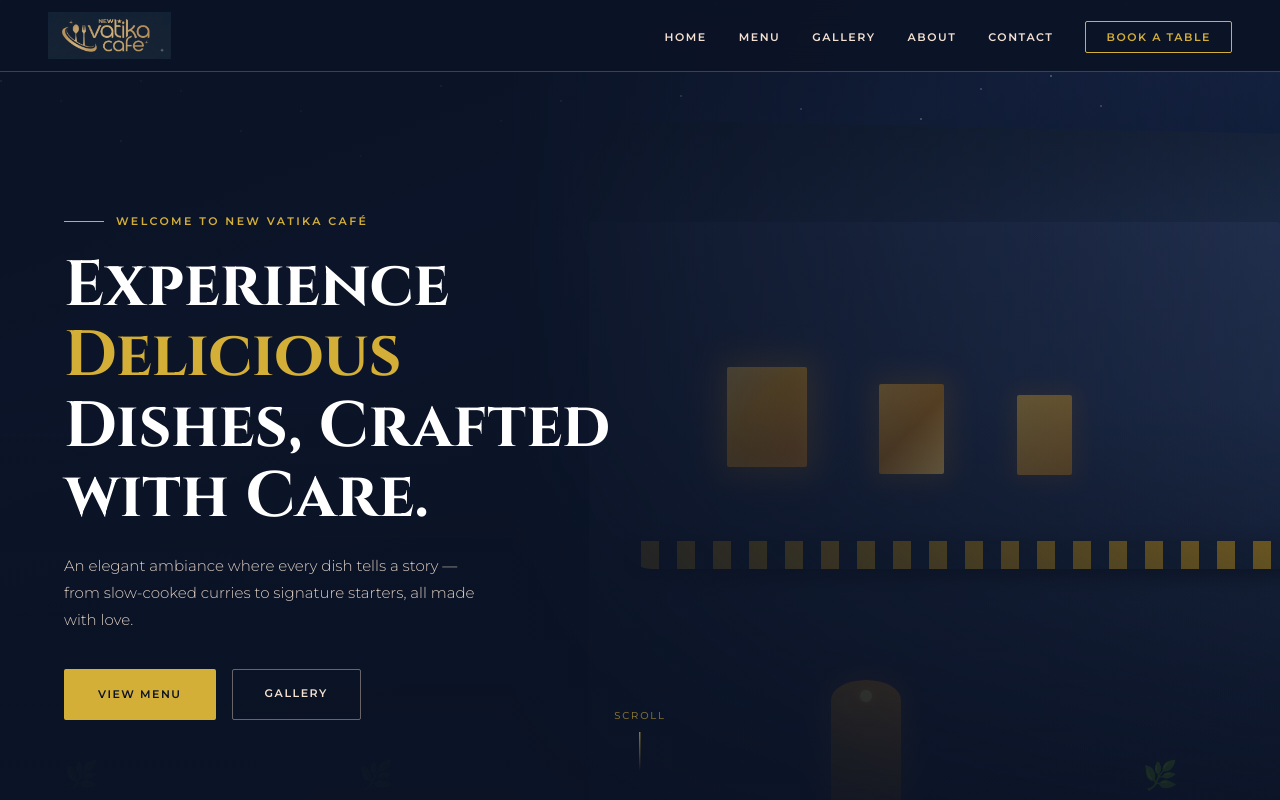
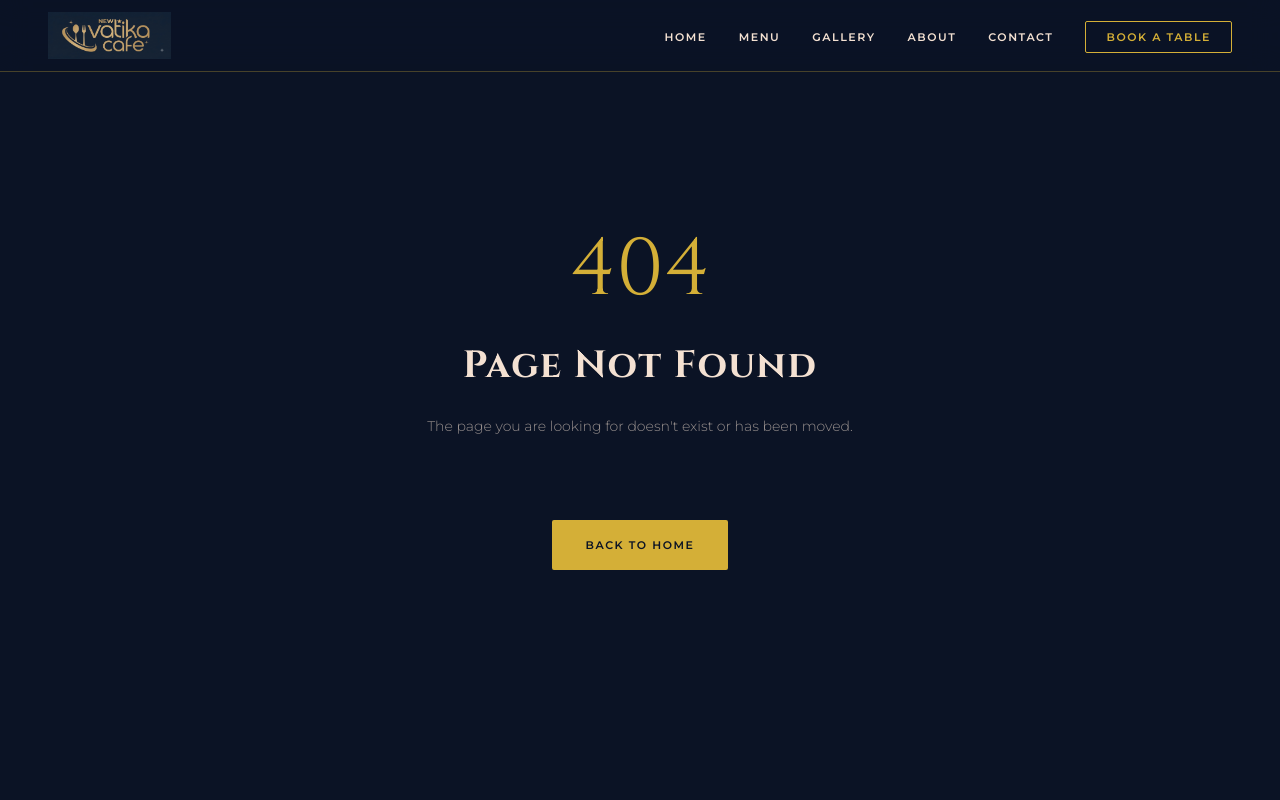
Before and after one commit to Shreeyash0901/newVatikaCafe, a React (Vite) app: page / in a window 1280 px wide. Shown: the top 800 px of the page. Built offline with nearby package versions, Linux system fonts and the light colour scheme; a web font is replaced by a local one.

Commit message:
Fix routing and homepage 3

```diff
--- a/src/routes/AppRoutes.jsx
+++ b/src/routes/AppRoutes.jsx
@@ -11,7 +11,7 @@
   return (
     <Routes>
       <Route element={<MainLayout />}>
-        <Route path="/"        element={<Home />} />
+        <Route path="/home"        element={<Home />} />
         <Route path="/menu"    element={<Menu />} />
         <Route path="/gallery" element={<GalleryPage />} />
         <Route path="/about"   element={<About />} />
--- a/vite.config.js
+++ b/vite.config.js
@@ -3,5 +3,5 @@
 
 export default defineConfig({
   plugins: [react()],
-  base: '/restaurants-website-react',
+  base: '/home',
 })
```
